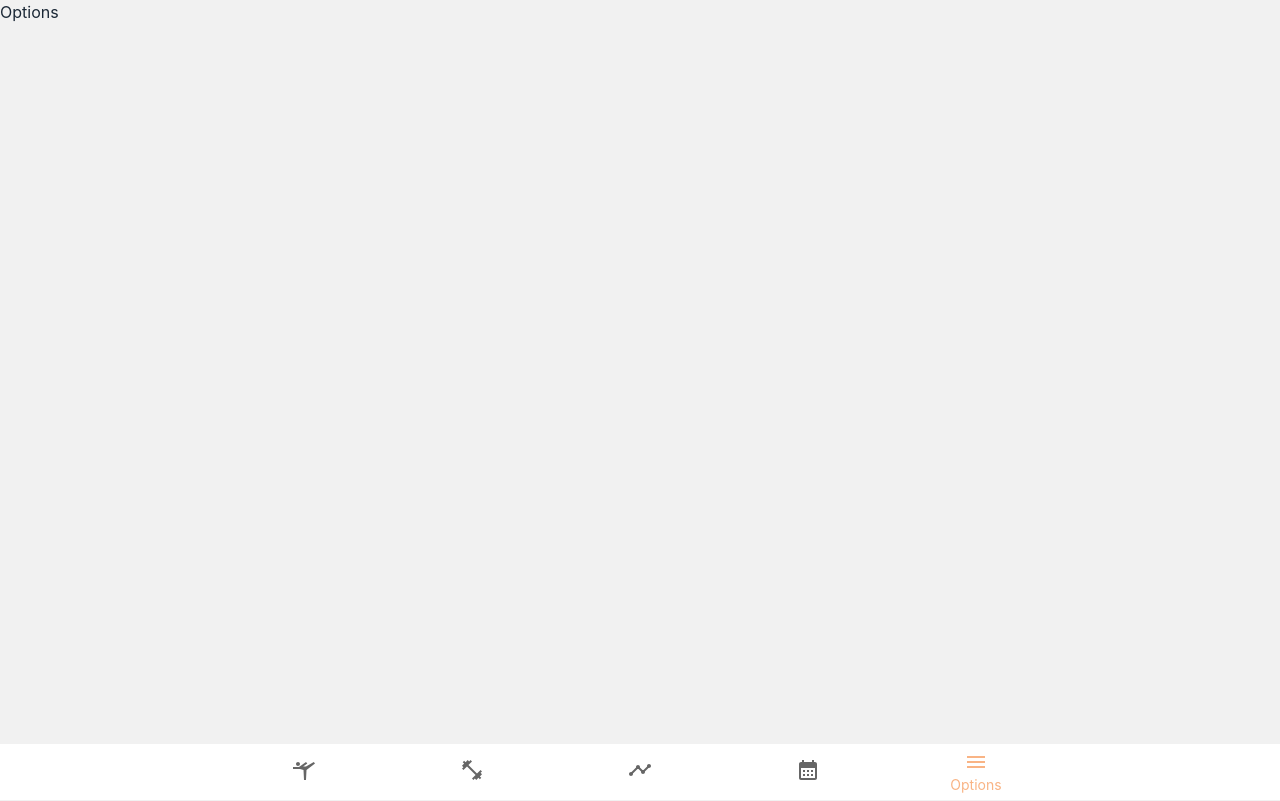
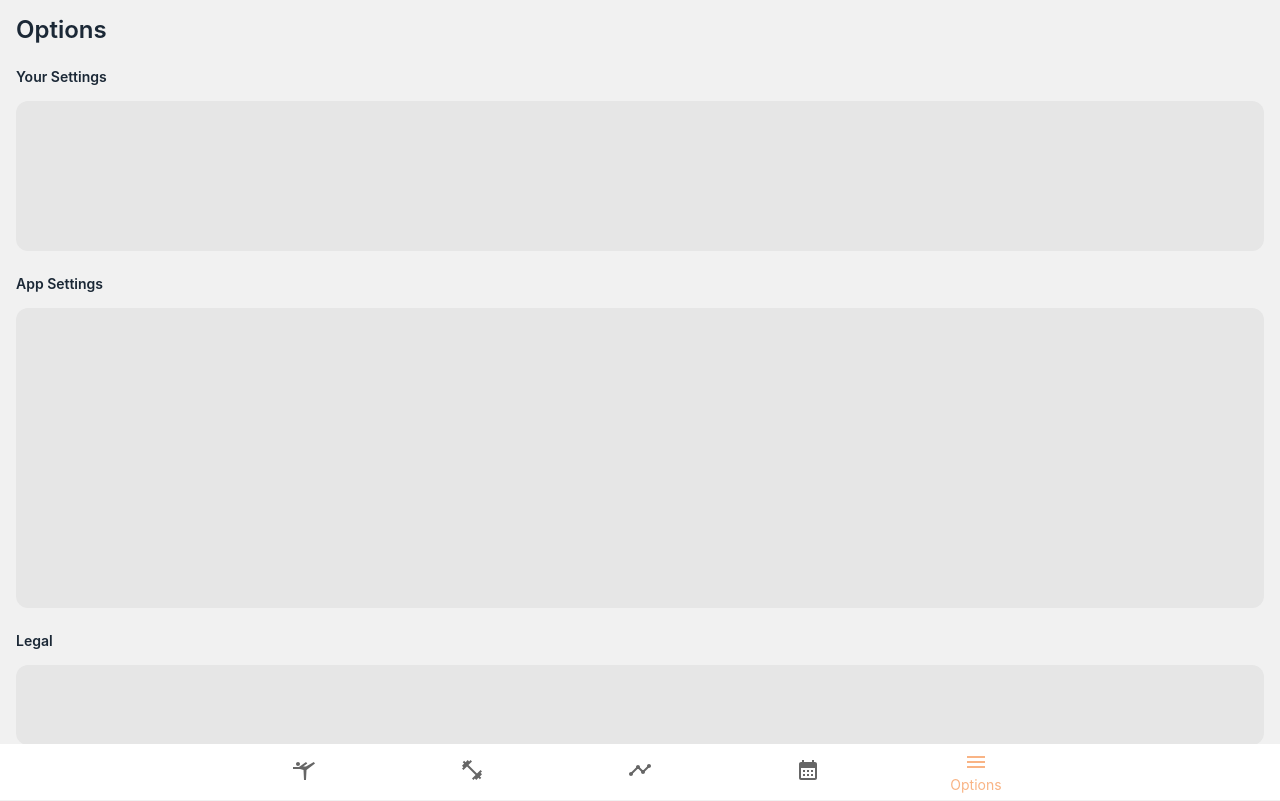
Before and after one commit to VishalR3/workout-tracker, a React (Vite) app: page /options in a window 1280 px wide. Built offline with nearby package versions, Linux system fonts and the light colour scheme.

Commit message:
Added Options and Calendar Page

```diff
--- a/src/App.jsx
+++ b/src/App.jsx
@@ -7,6 +7,8 @@ import Workouts from "./pages/workouts/Workouts";
 import { ThemeProvider } from "@mui/material";
 import theme from "./theme/theme";
 import Results from "./pages/results/Results";
+import Options from "./pages/options/Options";
+import Calendar from "./pages/calendar/Calendar";
 
 const router = createBrowserRouter([
   {
@@ -27,11 +29,11 @@ const router = createBrowserRouter([
       },
       {
         path: "/calendar",
-        element: <div>Calendar</div>,
+        element: <Calendar />,
       },
       {
         path: "/options",
-        element: <div>Options</div>,
+        element: <Options />,
       },
     ],
   },
--- a/src/components/results/CurveGraph.jsx
+++ b/src/components/results/CurveGraph.jsx
@@ -1,7 +1,7 @@
-const CurveGraph = () => {
+const CurveGraph = ({ height = "150px" }) => {
   return (
-    <svg width={"100%"} height={"150px"}>
-      <rect width={"100%"} height={"150px"} fill="#E6E6E6" rx={12} ry={12} />
+    <svg width={"100%"} height={height}>
+      <rect width={"100%"} height={height} fill="#E6E6E6" rx={12} ry={12} />
     </svg>
   );
 };
--- /dev/null
+++ b/src/pages/calendar/Calendar.jsx
@@ -0,0 +1,27 @@
+import { Grid, Typography } from "@mui/material";
+import CurveGraph from "../../components/results/CurveGraph";
+
+const Calendar = () => {
+  return (
+    <Grid container spacing={3} p={2}>
+      <Grid item xs={12}>
+        <Typography variant="h1">Calendar</Typography>
+      </Grid>
+      <Grid item xs={12}>
+        <Grid container>
+          <CurveGraph height="350px" />
+        </Grid>
+      </Grid>
+      <Grid item xs={12}>
+        <Typography variant="h3">Workout History</Typography>
+        <Grid container gap={2} mt={2}>
+          <CurveGraph height="120px" />
+          <CurveGraph height="120px" />
+          <CurveGraph height="120px" />
+        </Grid>
+      </Grid>
+    </Grid>
+  );
+};
+
+export default Calendar;
--- /dev/null
+++ b/src/pages/options/Options.jsx
@@ -0,0 +1,33 @@
+import { Grid, Typography } from "@mui/material";
+import CurveGraph from "../../components/results/CurveGraph";
+
+const Options = () => {
+  return (
+    <Grid container spacing={3} p={2}>
+      <Grid item xs={12}>
+        <Typography variant="h1">Options</Typography>
+      </Grid>
+      <Grid item xs={12}>
+        <Typography variant="h3">Your Settings</Typography>
+        <Grid container mt={2}>
+          <CurveGraph />
+        </Grid>
+      </Grid>
+      <Grid item xs={12}>
+        <Typography variant="h3">App Settings</Typography>
+        <Grid container mt={2}>
+          <CurveGraph height="300px" />
+        </Grid>
+      </Grid>
+
+      <Grid item xs={12}>
+        <Typography variant="h3">Legal</Typography>
+        <Grid container mt={2}>
+          <CurveGraph height="80px" />
+        </Grid>
+      </Grid>
+    </Grid>
+  );
+};
+
+export default Options;
```
